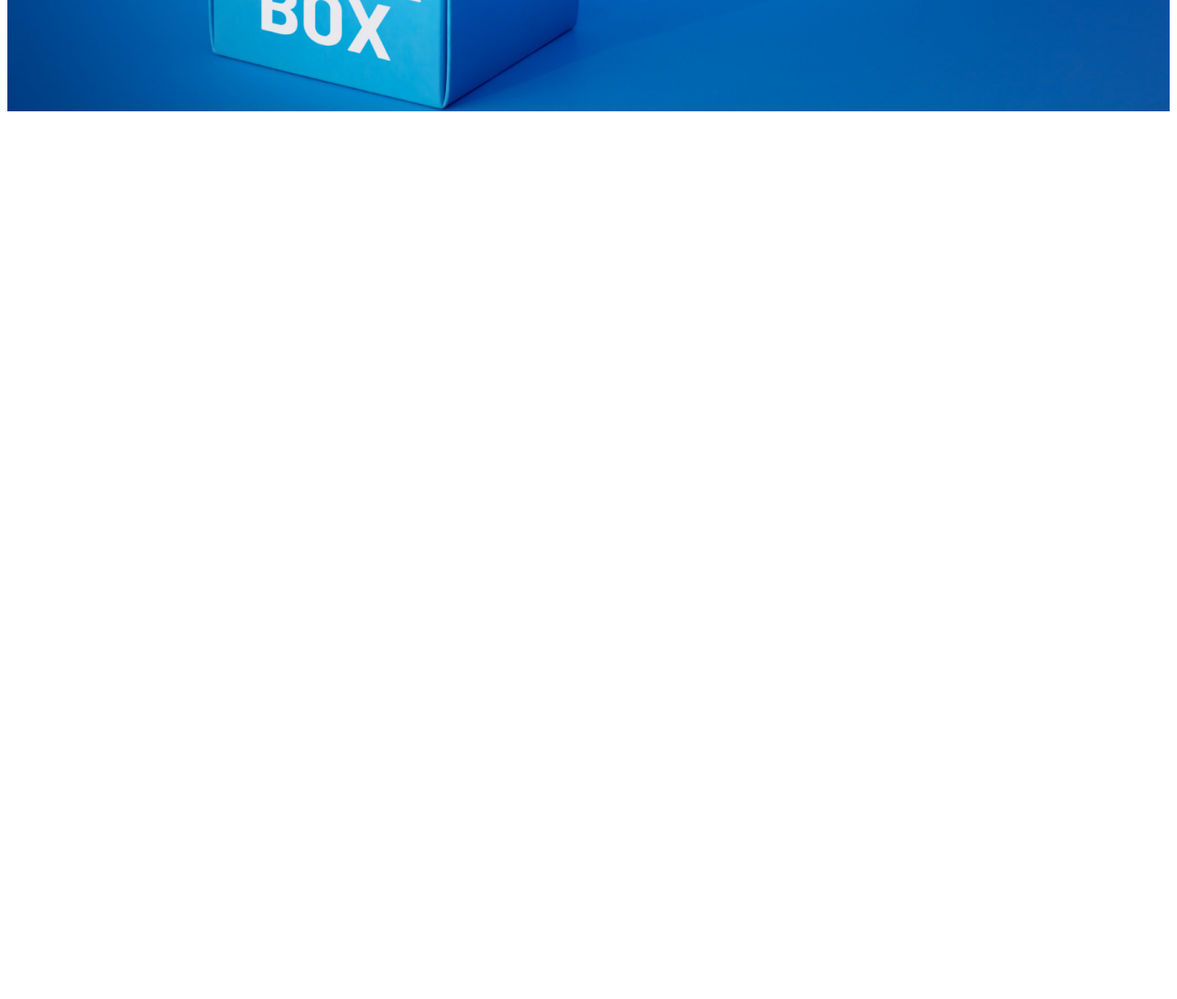
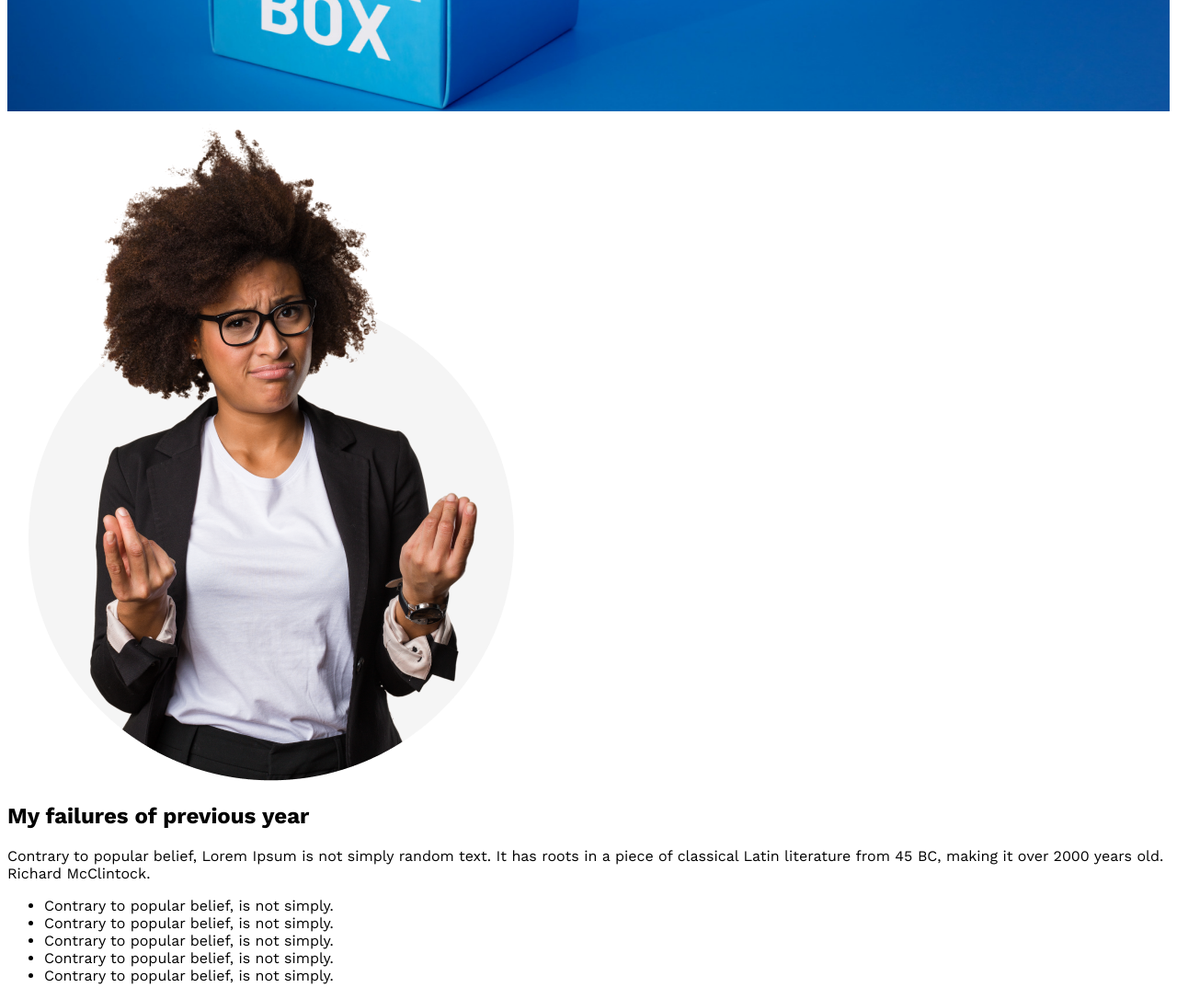
Before and after one commit to tisabbir/new-year-new-me, a plain HTML site: page index.html in a window 1280 px wide. Shown: the part 525-1611 px from the top of the page at 92% size. Before the commit the page ends 800 px from the top, so only its background shows below. Drawn offline with nearby package versions, Linux system fonts and the light colour scheme.

Commit message:
failure section added

```diff
--- a/index.html
+++ b/index.html
@@ -28,7 +28,33 @@
       </section>
 
     </header>
-    <main></main>
+
+    <main>
+        <section class="failure">
+            <div class="failure-container">
+                <div class="failure-image">
+                    <img src="images/person.png" alt="">
+                </div>
+                <div class="failure-text">
+                    <h1 class="failure-title">My failures of previous year</h1>
+                    <p class="failure-description">Contrary to popular belief, Lorem Ipsum is not simply random text. It has roots in a piece of classical Latin literature from 45 BC, making it over 2000 years old. Richard McClintock.</p>
+                    <ul class="failure-list">
+                        <li>Contrary to popular belief, is not simply.</li>
+                        <li>Contrary to popular belief, is not simply.</li>
+                        <li>Contrary to popular belief, is not simply.</li>
+                        <li>Contrary to popular belief, is not simply.</li>
+                        <li>Contrary to popular belief, is not simply.</li>
+                    </ul>
+                </div>
+            </div>
+        </section>
+        <section class="plans">
+
+        </section>
+        <section class="motivation">
+
+        </section>
+    </main>
     <footer></footer>
   </body>
 </html>
```
